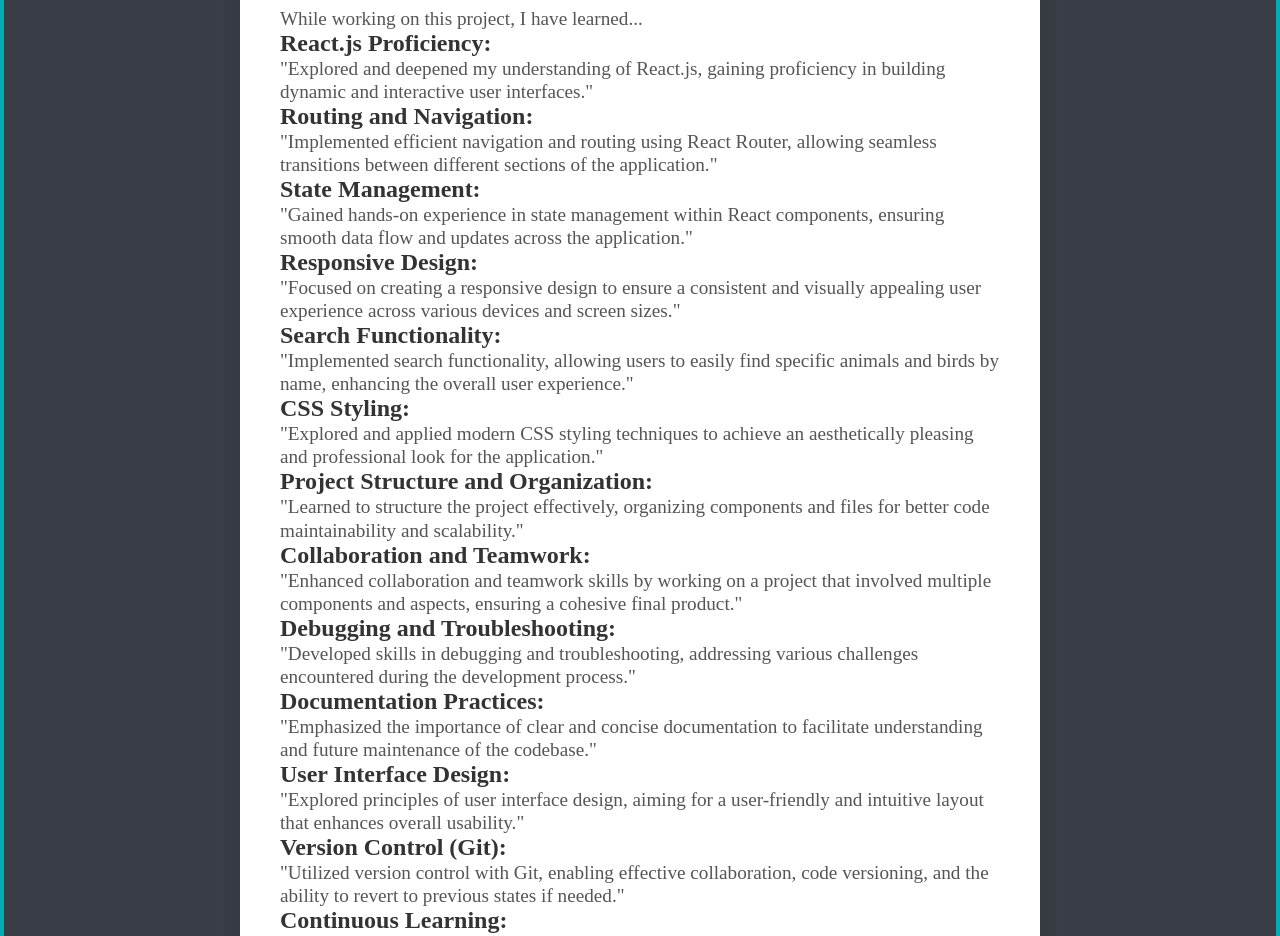
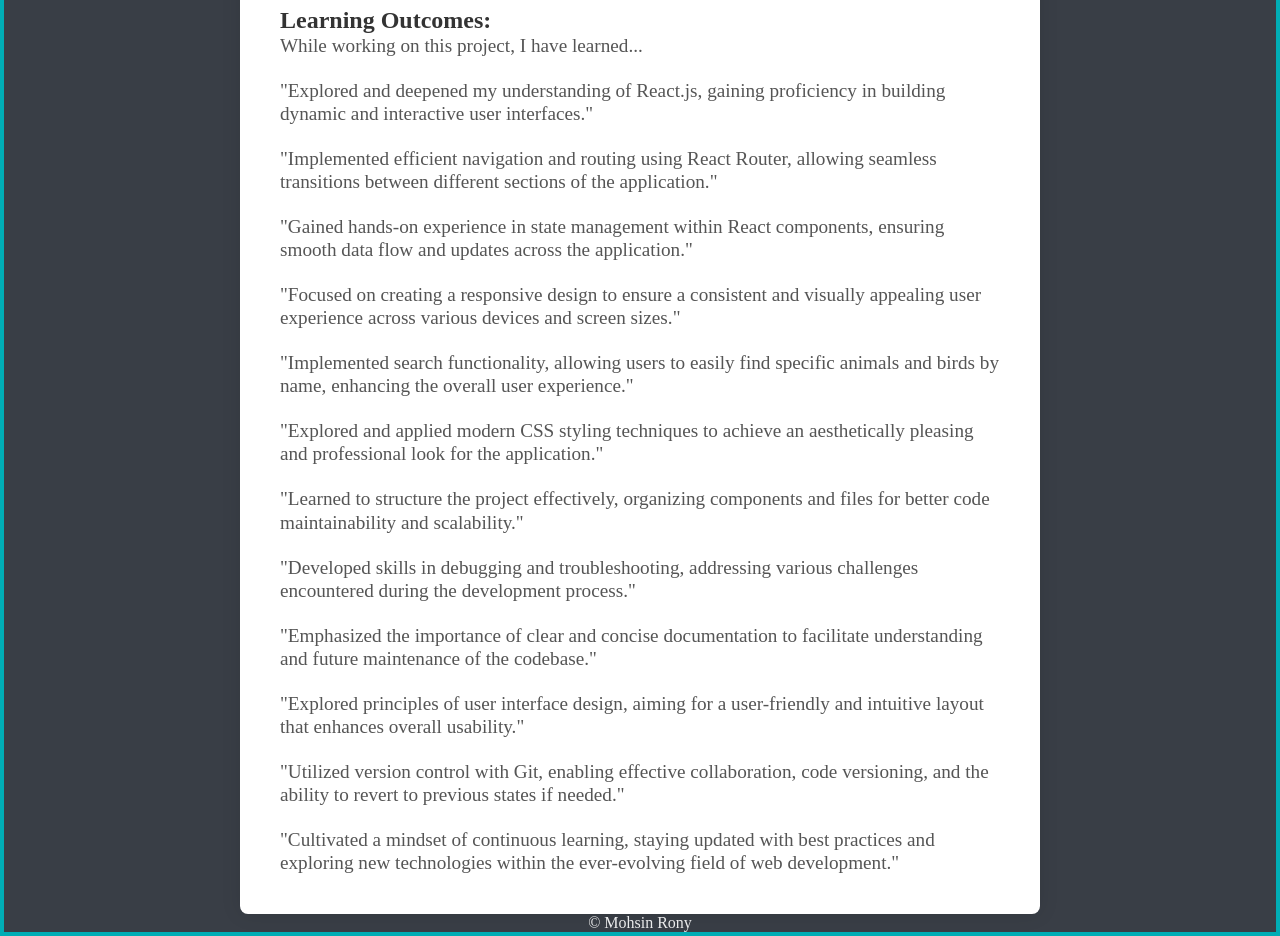
Before and after one commit to mohsinrony/Zoo_App, a React (Vite) app: page /about in a window 1280 px wide. Shown: the part 440-1376 px from the top of the page. Built offline with nearby package versions, Linux system fonts and the light colour scheme; the HTML template or start-up script is replaced by a standard one.

Commit message:
bring changes to about page

```diff
--- a/src/routes/About.jsx
+++ b/src/routes/About.jsx
@@ -5,12 +5,12 @@ const About = () => {
   return (
     <div className="about-container">
       <div className="about-content">
-        <h2>About Us</h2>
+        <h2>About This Project</h2>
         <p>
           This project is a React Zoo App that allows users to explore information about animals, birds, fishes and butterflies.
         </p>
         <div className="about-features">
-          <h3>Features Implemented:</h3>
+          <h2>Features Implemented:</h2>
           <ul>
 
             <li>Home Page with links to Animals, Birds, Fishes and Butterfly pages.</li>
@@ -23,53 +23,50 @@ const About = () => {
           </ul>
         </div>
         <div className='learning'>
+            <h2>Learning Outcomes:</h2>
         <p>
           While working on this project, I have learned...
         </p>
-        <h2>React.js Proficiency:</h2>
+        <h3>React.js Proficiency:</h3>
         <p>"Explored and deepened my understanding of React.js, gaining proficiency in building dynamic and interactive user interfaces."</p>
 
 
-        <h2>Routing and Navigation:</h2>
+        <h3>Routing and Navigation:</h3>
         <p>"Implemented efficient navigation and routing using React Router, allowing seamless transitions between different sections of the application."</p>
 
 
-        <h2>State Management:</h2>
+        <h3>State Management:</h3>
         <p>"Gained hands-on experience in state management within React components, ensuring smooth data flow and updates across the application."</p>
 
-        <h2>Responsive Design:</h2>
+        <h3>Responsive Design:</h3>
 
         <p>"Focused on creating a responsive design to ensure a consistent and visually appealing user experience across various devices and screen sizes."</p>
 
-        <h2>Search Functionality:</h2>
+        <h3>Search Functionality:</h3>
 
         <p>"Implemented search functionality, allowing users to easily find specific animals and birds by name, enhancing the overall user experience."</p>
 
-        <h2>CSS Styling:</h2>
+        <h3>CSS Styling:</h3>
         <p>"Explored and applied modern CSS styling techniques to achieve an aesthetically pleasing and professional look for the application."</p>
 
-        <h2>Project Structure and Organization:</h2>
+        <h3>Project Structure and Organization:</h3>
 
         <p>"Learned to structure the project effectively, organizing components and files for better code maintainability and scalability."</p>
 
-        <h2>Collaboration and Teamwork:</h2>
-
-        <p>"Enhanced collaboration and teamwork skills by working on a project that involved multiple components and aspects, ensuring a cohesive final product."</p>
-
-        <h2>Debugging and Troubleshooting:</h2>
+        <h3>Debugging and Troubleshooting:</h3>
 
         <p>"Developed skills in debugging and troubleshooting, addressing various challenges encountered during the development process."</p>
-        <h2>Documentation Practices:</h2>
+        <h3>Documentation Practices:</h3>
 
         <p>"Emphasized the importance of clear and concise documentation to facilitate understanding and future maintenance of the codebase."</p>
-        <h2>User Interface Design:</h2>
+        <h3>User Interface Design:</h3>
 
         <p>"Explored principles of user interface design, aiming for a user-friendly and intuitive layout that enhances overall usability."</p>
 
-        <h2>Version Control (Git):</h2>
+        <h3>Version Control (Git):</h3>
         <p>"Utilized version control with Git, enabling effective collaboration, code versioning, and the ability to revert to previous states if needed."</p>
 
-        <h2>Continuous Learning:</h2>
+        <h3>Continuous Learning:</h3>
         <p>"Cultivated a mindset of continuous learning, staying updated with best practices and exploring new technologies within the ever-evolving field of web development."</p>
 
       </div>
```
